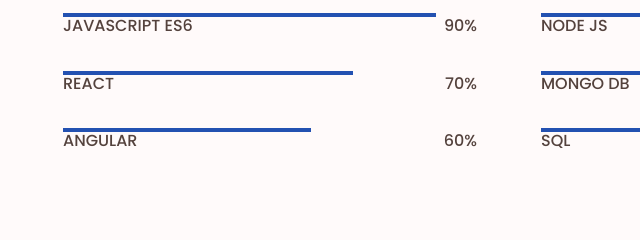
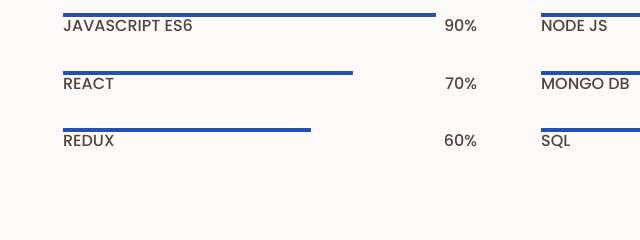
Before and after one commit to edwardsifi/EduardoBogranPortfolio, a plain HTML site: page index.html in a window 1280 px wide. Shown: the part 1880-2120 px from the top of the page, 293-933 px from the left. Drawn offline with nearby package versions, Linux system fonts and the light colour scheme.

Commit message:
actualize portafolio

```diff
--- a/index.html
+++ b/index.html
@@ -171,7 +171,7 @@
                     </div>
 
                     <div class="skills_data">
-                        <span class="skills_name">Angular</span>
+                        <span class="skills_name">Redux</span>
                         <span class="skills_number">60%</span>
                         <span class="skills_bar skills_angular"></span>
                     </div>
```
Also changed, not shown: 1 other file.
